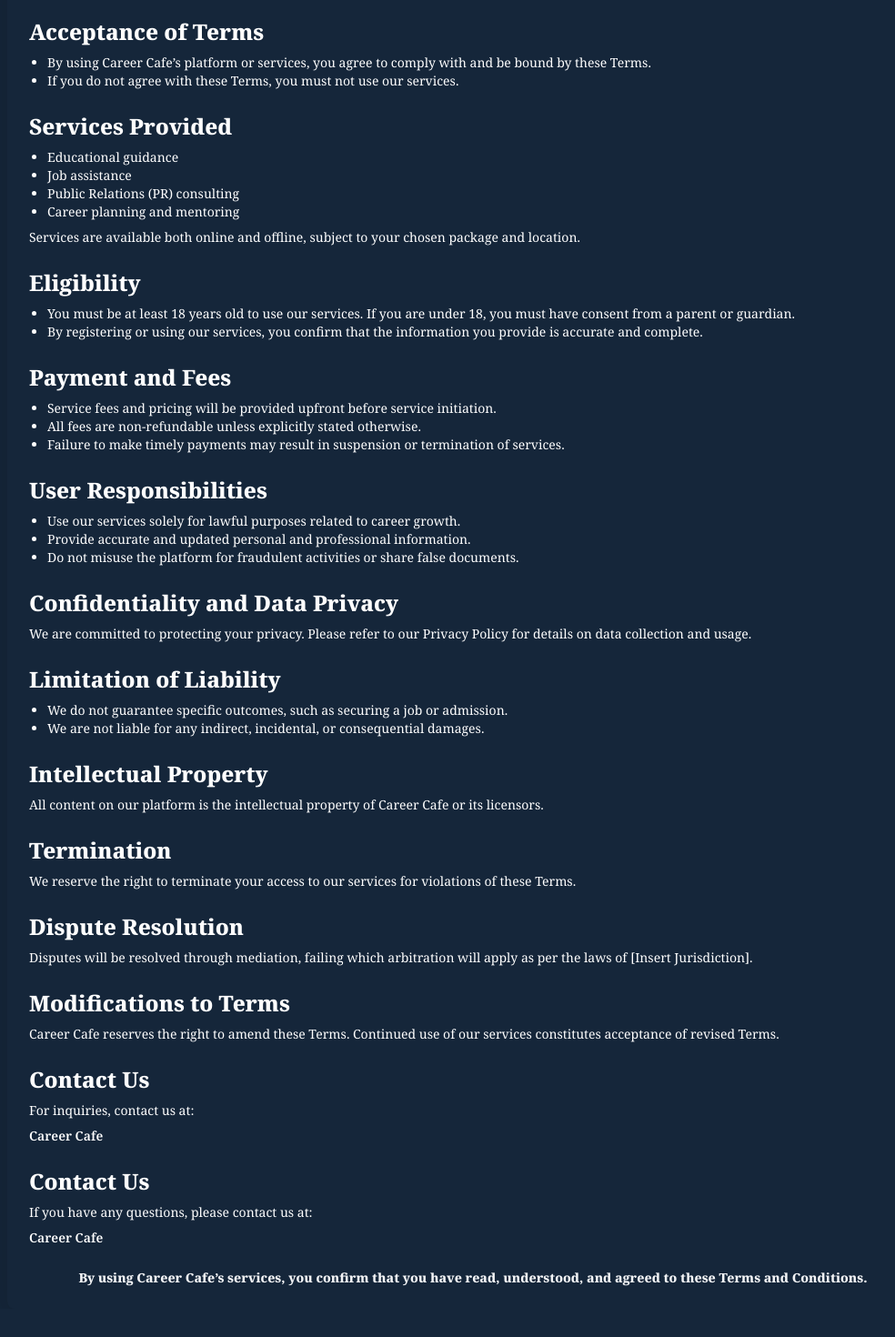
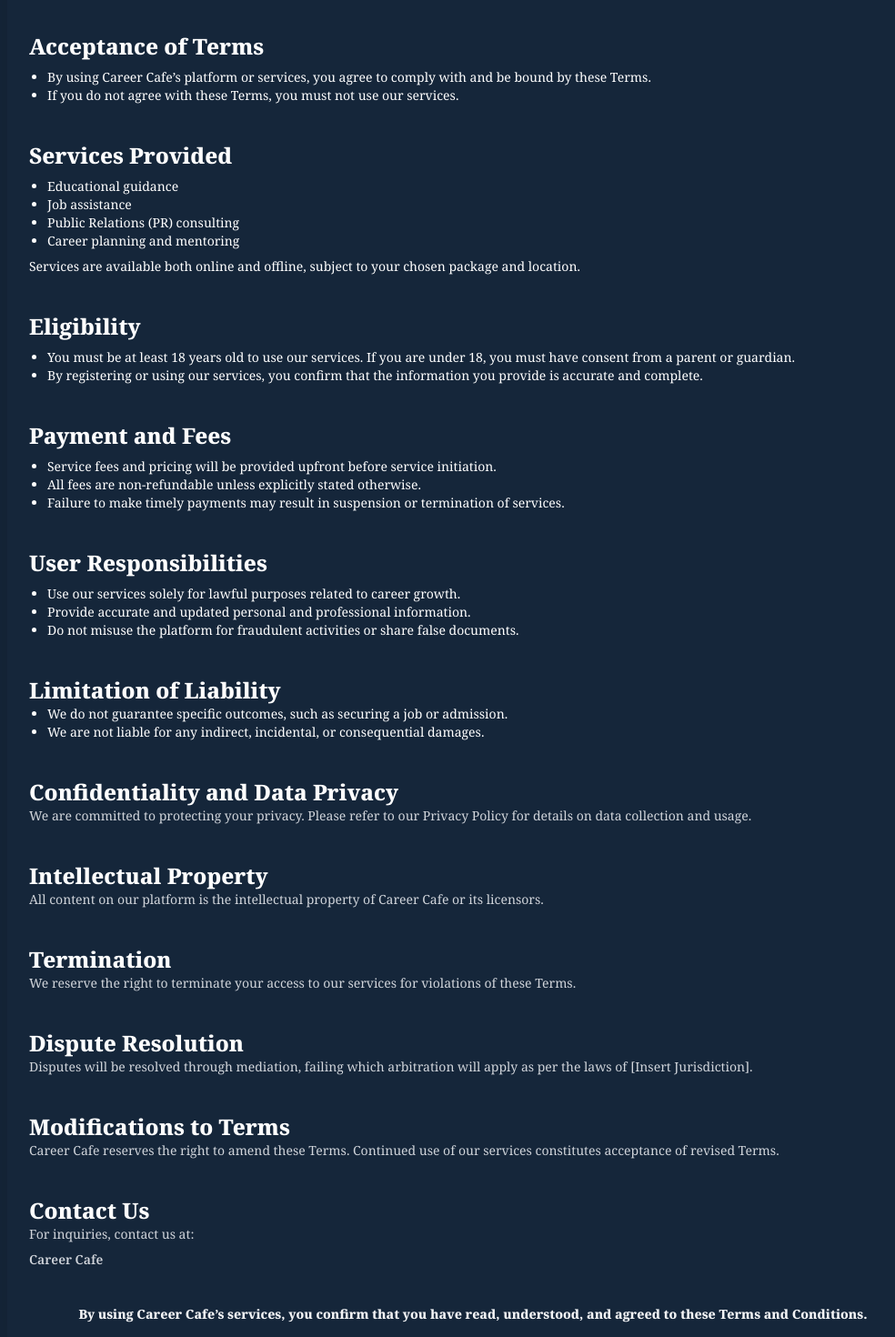
Before and after one commit to SALMANULFARIS-M/careercafe_FE, an Angular app: page /terms in a window 1280 px wide. Shown: the part 240-1710 px from the top of the page at 91% size, without its empty margins (120-1104 px from the left). Built offline with nearby package versions, Linux system fonts and the light colour scheme.

Commit message:
change backendurl

```diff
--- a/src/app/pages/home/home.component.html
+++ b/src/app/pages/home/home.component.html
@@ -17,7 +17,7 @@
       <h2 class="text-4xl font-extrabold text-white mb-6">
         <span>Your One-Stop Solution for</span><br />
         <span class="md:text-yellow-400"
-          >Education, Career, and Immigration Advice</span
+          > Career, Immigration Advice and Education</span
         >
       </h2>
       <br />
@@ -36,7 +36,6 @@
       </div>
     </div>
   </section>
-
   <section
     class="relative bg-gray-100 py-16 text-center block md:hidden bg-[url('https://www.transparenttextures.com/patterns/old-moon.png')] bg-repeat"
   >
--- a/src/app/pages/privacy/privacy.component.html
+++ b/src/app/pages/privacy/privacy.component.html
@@ -18,15 +18,15 @@
       in the event of someone opting to use our Service.
     </p>
 
-    <h2 class="text-2xl font-extrabold mt-6 text-white">
+    <h2 class="text-2xl font-extrabold mt-10 text-white text-center">
       Information We Collect
     </h2>
-    <p class="mt-2">
+    <p class="">
       We collect personal and non-personal information to provide and improve
       our services. This includes:
     </p>
 
-    <h3 class="text-xl font-medium mt-4">a. Personal Information</h3>
+    <h3 class="text-xl font-medium mt-2">a. Personal Information</h3>
     <ul class="list-disc pl-5 mt-2">
       <li>Name</li>
       <li>Contact details (email address, phone number, etc.)</li>
@@ -36,7 +36,7 @@
       <li>Payment information</li>
     </ul>
 
-    <h3 class="text-xl font-medium mt-4">b. Non-Personal Information</h3>
+    <h3 class="text-xl font-medium mt-2">b. Non-Personal Information</h3>
     <ul class="list-disc pl-5 mt-2">
       <li>Browser and device information</li>
       <li>IP address</li>
@@ -44,10 +44,10 @@
       <li>Location data (if enabled)</li>
     </ul>
 
-    <h2 class="text-2xl font-extrabold mt-6 text-white">
+    <h2 class="text-2xl font-extrabold mt-10 text-white text-center">
       How We Use Your Information
     </h2>
-    <ul class="list-disc pl-5 mt-2">
+    <ul class="list-disc pl-5">
       <li>
         To provide career-related services such as job applications, PR
         consultations, and educational guidance.
@@ -59,7 +59,7 @@
       <li>To comply with legal obligations.</li>
     </ul>
 
-    <h2 class="text-2xl font-extrabold mt-6 text-white">
+    <h2 class="text-2xl font-extrabold mt-10 text-white text-center">
       How We Share Your Information
     </h2>
     <p class="mt-2">
@@ -67,7 +67,7 @@
       marketing purposes. However, we may share your information in the
       following scenarios:
     </p>
-    <ul class="list-disc pl-5 mt-2">
+    <ul class="list-disc pl-5 ">
       <li>
         <span class="font-semibold">Service Providers:</span> Trusted third
         parties helping us deliver our services.
@@ -82,17 +82,17 @@
       </li>
     </ul>
 
-    <h2 class="text-2xl font-extrabold mt-6 text-white">
+    <h2 class="text-2xl font-extrabold mt-10 text-white text-center">
       Data Storage and Security
     </h2>
-    <p class="mt-2">
+    <p class="">
       We take reasonable measures to protect your information against
       unauthorized access, alteration, or loss, including encrypted storage,
       security audits, and restricted access.
     </p>
 
-    <h2 class="text-2xl font-extrabold mt-6 text-white">Your Rights</h2>
-    <ul class="list-disc pl-5 mt-2">
+    <h2 class="text-2xl font-extrabold mt-10 text-white text-center">Your Rights</h2>
+    <ul class="list-disc pl-5 ">
       <li>Access and review your personal information.</li>
       <li>Request corrections to inaccurate data.</li>
       <li>Withdraw consent for data usage.</li>
@@ -101,40 +101,40 @@
       </li>
     </ul>
 
-    <h2 class="text-2xl font-extrabold mt-6 text-white">
+    <h2 class="text-2xl font-extrabold mt-10 text-white ">
       Cookies and Tracking Technologies
     </h2>
-    <p class="mt-2">
+    <p class="text-gray-300">
       We use cookies and similar tracking technologies to enhance user
       experience.
     </p>
 
-    <h2 class="text-2xl font-extrabold mt-6 text-white">Third-Party Links</h2>
-    <p class="mt-2">
+    <h2 class="text-2xl font-extrabold mt-10 text-white ">Third-Party Links</h2>
+    <p class="text-gray-300">
       Our platform may contain links to third-party websites. We are not
       responsible for their privacy practices.
     </p>
 
-    <h2 class="text-2xl font-extrabold mt-6 text-white">Children's Privacy</h2>
-    <p class="mt-2">
+    <h2 class="text-2xl font-extrabold mt-10 text-white ">Children's Privacy</h2>
+    <p class="text-gray-300">
       Our services are not intended for individuals under 18 years. If you
       believe a child has provided us with personal data, contact us
       immediately.
     </p>
 
-    <h2 class="text-2xl font-extrabold mt-6 text-white">
+    <h2 class="text-2xl font-extrabold mt-10 text-white ">
       Changes to This Privacy Policy
     </h2>
-    <p class="mt-2">
+    <p class="text-gray-300">
       We may update this Privacy Policy from time to time. Any changes will be
       communicated through our platform.
     </p>
 
-    <h2 class="text-2xl font-extrabold mt-6 text-white">Contact Us</h2>
-    <p class="mt-2">If you have any questions, please contact us at:</p>
-    <p class="mt-2 font-semibold">Career Cafe</p>
+    <h2 class="text-2xl font-extrabold mt-10 text-white">Contact Us</h2>
+    <p class="text-gray-300">If you have any questions, please contact us at:</p>
+    <p class="mt-2 font-semibold text-gray-300">Career Cafe</p>
 
-    <p class="mt-8 text-center text-lg font-semibold text-gray-100">
+    <p class="mt-10 text-center text-lg font-semibold text-gray-100">
       Thank you for trusting Career Cafe. We are committed to protecting your
       privacy.
     </p>
--- a/src/app/pages/terms/terms.component.html
+++ b/src/app/pages/terms/terms.component.html
@@ -10,7 +10,9 @@
       Please read them carefully.
     </p>
 
-    <h2 class="text-2xl font-extrabold mt-6 text-white">Acceptance of Terms</h2>
+    <h2 class="text-2xl font-extrabold mt-10 text-white">
+      Acceptance of Terms
+    </h2>
     <ul class="list-disc pl-5 mt-2">
       <li>
         By using Career Cafe’s platform or services, you agree to comply with
@@ -21,7 +23,7 @@
       </li>
     </ul>
 
-    <h2 class="text-2xl font-extrabold mt-6 text-white">Services Provided</h2>
+    <h2 class="text-2xl font-extrabold mt-10 text-white">Services Provided</h2>
     <ul class="list-disc pl-5 mt-2">
       <li>Educational guidance</li>
       <li>Job assistance</li>
@@ -33,7 +35,7 @@
       package and location.
     </p>
 
-    <h2 class="text-2xl font-extrabold mt-6 text-white">Eligibility</h2>
+    <h2 class="text-2xl font-extrabold mt-10 text-white">Eligibility</h2>
     <ul class="list-disc pl-5 mt-2">
       <li>
         You must be at least 18 years old to use our services. If you are under
@@ -45,7 +47,7 @@
       </li>
     </ul>
 
-    <h2 class="text-2xl font-extrabold mt-6 text-white">Payment and Fees</h2>
+    <h2 class="text-2xl font-extrabold mt-10 text-white">Payment and Fees</h2>
     <ul class="list-disc pl-5 mt-2">
       <li>
         Service fees and pricing will be provided upfront before service
@@ -58,7 +60,7 @@
       </li>
     </ul>
 
-    <h2 class="text-2xl font-extrabold mt-6 text-white">
+    <h2 class="text-2xl font-extrabold mt-10 text-white">
       User Responsibilities
     </h2>
     <ul class="list-disc pl-5 mt-2">
@@ -73,19 +75,10 @@
         documents.
       </li>
     </ul>
-
-    <h2 class="text-2xl font-extrabold mt-6 text-white">
-      Confidentiality and Data Privacy
-    </h2>
-    <p class="mt-2">
-      We are committed to protecting your privacy. Please refer to our Privacy
-      Policy for details on data collection and usage.
-    </p>
-
-    <h2 class="text-2xl font-extrabold mt-6 text-white">
+    <h2 class="text-2xl font-extrabold mt-10 text-white ">
       Limitation of Liability
     </h2>
-    <ul class="list-disc pl-5 mt-2">
+    <ul class="list-disc pl-5">
       <li>
         We do not guarantee specific outcomes, such as securing a job or
         admission.
@@ -95,43 +88,47 @@
         damages.
       </li>
     </ul>
+    <h2 class="text-2xl font-extrabold mt-10 text-white">
+      Confidentiality and Data Privacy
+    </h2>
+    <p class="text-gray-300">
+      We are committed to protecting your privacy. Please refer to our Privacy
+      Policy for details on data collection and usage.
+    </p>
 
-    <h2 class="text-2xl font-extrabold mt-6 text-white">
+    <h2 class="text-2xl font-extrabold mt-10 text-white">
       Intellectual Property
     </h2>
-    <p class="mt-2">
+    <p class="text-gray-300">
       All content on our platform is the intellectual property of Career Cafe or
       its licensors.
     </p>
 
-    <h2 class="text-2xl font-extrabold mt-6 text-white">Termination</h2>
-    <p class="mt-2">
+    <h2 class="text-2xl font-extrabold mt-10 text-white">Termination</h2>
+    <p class="text-gray-300">
       We reserve the right to terminate your access to our services for
       violations of these Terms.
     </p>
 
-    <h2 class="text-2xl font-extrabold mt-6 text-white">Dispute Resolution</h2>
-    <p class="mt-2">
+    <h2 class="text-2xl font-extrabold mt-10 text-white">Dispute Resolution</h2>
+    <p class="text-gray-300">
       Disputes will be resolved through mediation, failing which arbitration
       will apply as per the laws of [Insert Jurisdiction].
     </p>
 
-    <h2 class="text-2xl font-extrabold mt-6 text-white">
+    <h2 class="text-2xl font-extrabold mt-10 text-white">
       Modifications to Terms
     </h2>
-    <p class="mt-2">
+    <p class="text-gray-300">
       Career Cafe reserves the right to amend these Terms. Continued use of our
       services constitutes acceptance of revised Terms.
     </p>
 
-    <h2 class="text-2xl font-extrabold mt-6 text-white">Contact Us</h2>
-    <p class="mt-2">For inquiries, contact us at:</p>
-    <p class="mt-2 font-semibold">Career Cafe</p>
-    <h2 class="text-2xl font-extrabold mt-6 text-white">Contact Us</h2>
-    <p class="mt-2">If you have any questions, please contact us at:</p>
-    <p class="mt-2 font-semibold">Career Cafe</p>
+    <h2 class="text-2xl font-extrabold mt-10 text-white">Contact Us</h2>
+    <p class="text-gray-300">For inquiries, contact us at:</p>
+    <p class="mt-2 font-semibold text-gray-300">Career Cafe</p>
 
-    <p class="mt-6 text-center text-gray-100 font-extrabold text-1xl">
+    <p class="mt-10 text-center text-gray-100 font-extrabold text-1xl">
       By using Career Cafe’s services, you confirm that you have read,
       understood, and agreed to these Terms and Conditions.
     </p>
--- a/src/app/services/common.service.ts
+++ b/src/app/services/common.service.ts
@@ -16,7 +16,7 @@
 export class CommonService {
   private statesAndDistricts: State[] = STATES; // Use imported data
   private apiUrl = 'https://restcountries.com/v3.1/all'; // API URL
-  private backendUrl = 'http://localhost:5000';
+  private backendUrl = 'https://careercafe.co:5000';
 
   constructor(private http: HttpClient) { }
 
```
